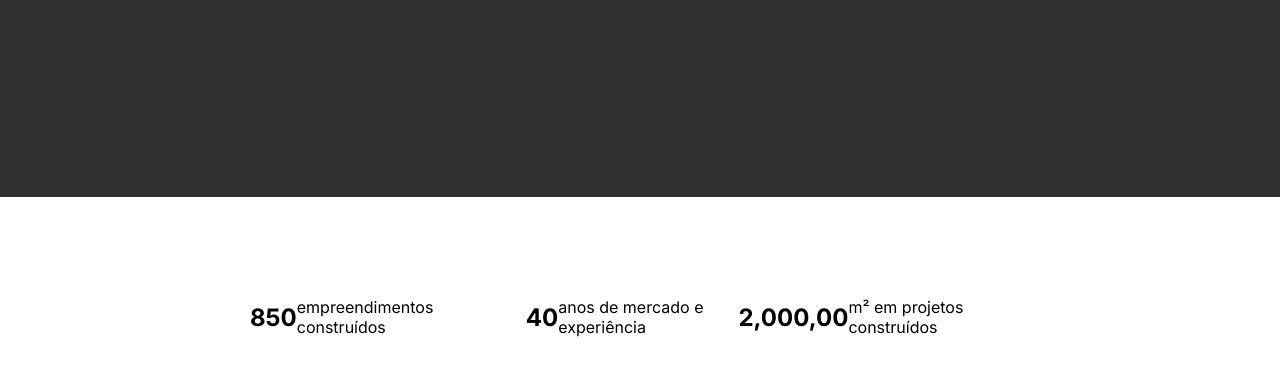
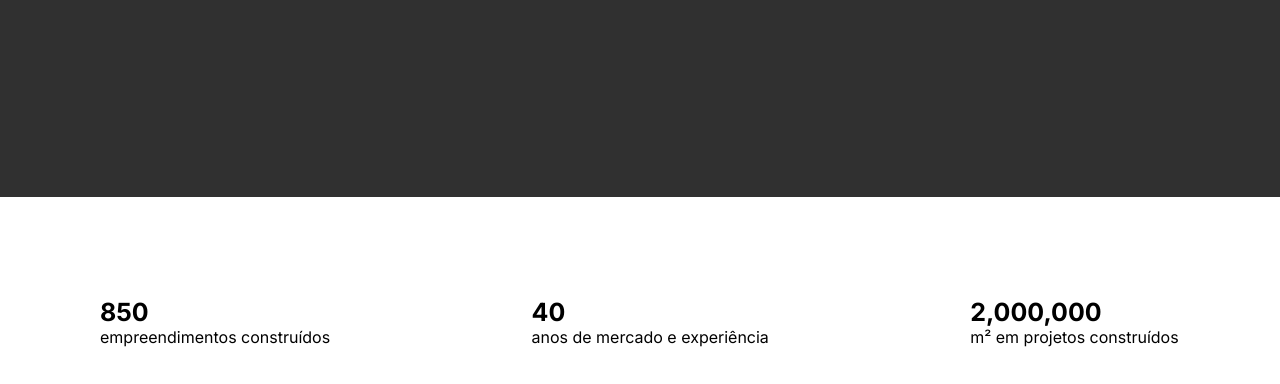
Before and after one commit to Agmar25/RID145795_Desafio1, a plain HTML site: page index.html in a window 1280 px wide. Shown: the part 232-616 px from the top of the page. Drawn offline with Linux system fonts and the light colour scheme.

Commit message:
acertando
corrigindo os erros

```diff
--- a/index.html
+++ b/index.html
@@ -23,22 +23,16 @@
 
     <!--MENU INFORMACIONAL-->
     <div id="menu-informacional">
-        <h2 class="tituloinformacional">
-            850
-        </h2>
-        <p class="texto-informacional">
+        <p class="textoinformacional">
+           <strong class="negrito">850</strong>  <br>
             empreendimentos construídos
         </p>
-        <h2 class="tituloinformacional">
-            40
-        </h2>
-        <p class="texto-informacional">
+        <p class="textoinformacional">
+            <strong class="negrito">40</strong> <br>
             anos de mercado e experiência
         </p>
-        <h2 class="tituloinformacional">
-            2,000,00
-        </h2>
-        <p class="texto-informacional">
+        <p class="textoinformacional">
+            <strong class="negrito">2,000,000</strong> <br>
             m² em projetos construídos
         </p>
 
--- a/style.css
+++ b/style.css
@@ -27,10 +27,15 @@
     display: grid;
     grid-auto-flow: column;
     columns: auto;
-    margin: 100px 250px 100px 250px;
     align-items: center;
+
 }
 
-.tituloinformacional{
+.negrito{
+    font-size: 25px;
+}
 
+.textoinformacional{
+    margin: 100px;
+    padding-bottom: 20px;
 }
```
